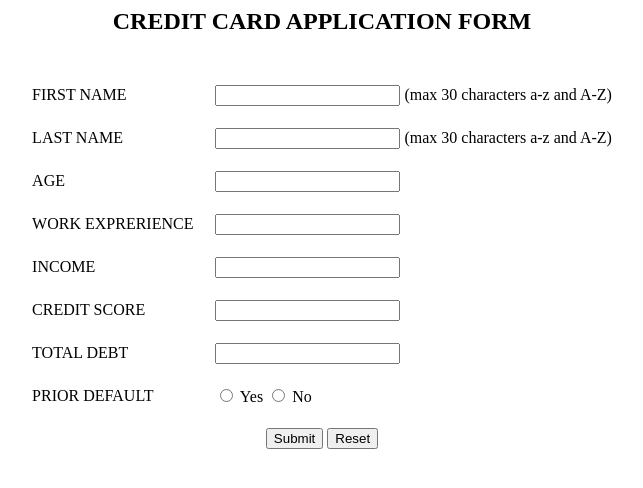
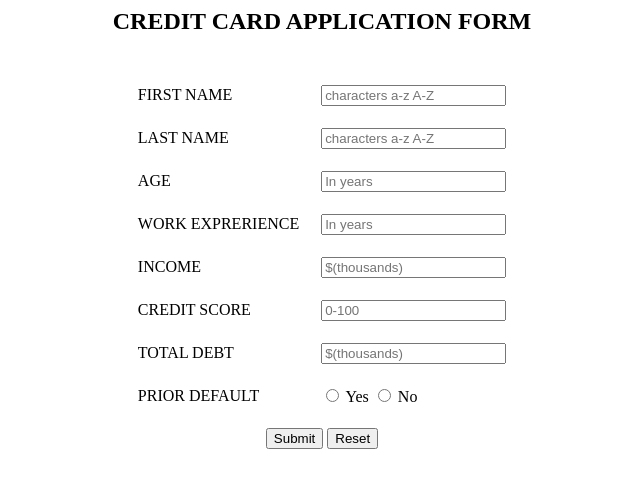
Before and after one commit to suhas-ds/credit_approval, a Flask app: page / in a window 1280 px wide. Shown: the top 488 px of the page, without its empty margins (318-961 px from the left). Run offline with Flask 2, Linux system fonts and the light colour scheme.

Commit message:
reformatted

```diff
--- a/templates/index.html
+++ b/templates/index.html
@@ -1,7 +1,7 @@
 <html>
 
 <head>
-<title>Credit Card Application Form</title>
+<title>CC Application Form</title>
 
 
 </head>
@@ -15,42 +15,40 @@
 				<!----- First Name ---------------------------------------------------------->
 				<tr>
 				<td>FIRST NAME</td>
-				<td><input type="text" name="First_Name" maxlength="30"/>
-				(max 30 characters a-z and A-Z)
+				<td><input type="text" name="First_Name" maxlength="30" placeholder="characters a-z A-Z"/>
 				</td>
 				</tr>
 
 				<!----- Last Name ---------------------------------------------------------->
 				<tr>
 				<td>LAST NAME</td>
-				<td><input type="text" name="Last_Name" maxlength="30"/>
-				(max 30 characters a-z and A-Z)
+				<td><input type="text" name="Last_Name" maxlength="30" placeholder="characters a-z A-Z" />
 				</td>
 				</tr>
 
 				<!----- Age---------------------------------------------------->
 				<tr>
 				<td>AGE</td>
-				<td><input type="text" name="Age" maxlength="100" /></td>
+				<td><input type="text" name="Age" maxlength="100" placeholder="In years" /></td>
 				</tr>
 
 				<!----- Years Employed---------------------------------------------------->
 				<tr>
 				<td>WORK EXPRERIENCE</td>
-				<td><input type="text" name="Tot_Experience" maxlength="30" /></td>
+				<td><input type="text" name="Tot_Experience" maxlength="30" placeholder="In years" /></td>
 				</tr>
 
 				<!----- Income ---------------------------------------------------------->
 				<tr>
 				<td>INCOME</td>
-				<td><input type="text" name="Income" maxlength="30" />
+				<td><input type="text" name="Income" maxlength="30" placeholder="$(thousands)" />
 				</td>
 				</tr>
 
 				<!----- Credit Score ---------------------------------------------------------->
 				<tr>
 				<td>CREDIT SCORE</td>
-				<td><input type="text" name="Credit_Score" maxlength="30" />
+				<td><input type="text" name="Credit_Score" maxlength="30" placeholder="0-100" />
 				</td>
 				</tr>
 
@@ -58,7 +56,7 @@
 				<tr>
 				<td>TOTAL DEBT</td>
 				<td>
-				<input type="text" name="Total_Debt" maxlength="10" />
+				<input type="text" name="Total_Debt" maxlength="10" placeholder="$(thousands)" />
 				</td>
 				</tr>
 
```
